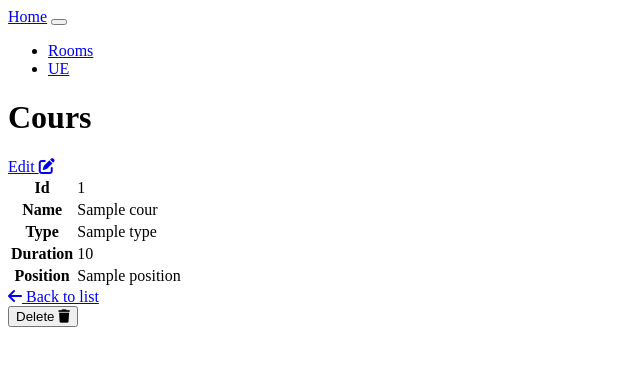
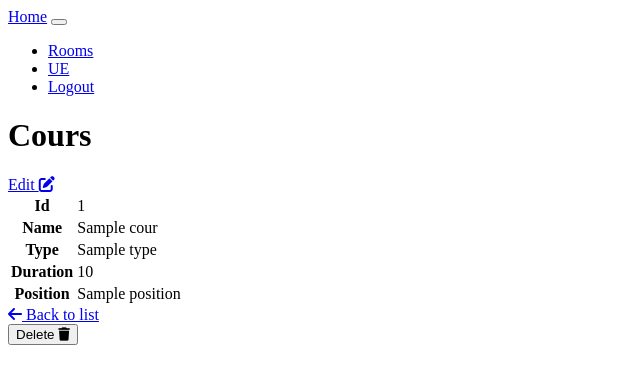
Before and after one commit to hmicael/gl_l3_sf, a Symfony app: template templates/cours/show.html.twig in a window 1280 px wide. Shown: the top 384 px of the page, without its empty margins (0-640 px from the left). Run offline with Twig, Linux system fonts and the light colour scheme; the template is opened without the code that fills it: most values are stand-ins (such as "Sample title", 1, 10 or a date in 2020); some libraries are stand-ins or nearby versions.

Commit message:
active navbav & logout

```diff
--- a/templates/base.html.twig
+++ b/templates/base.html.twig
@@ -18,7 +18,7 @@
     </head>
     <body>
         <header>
-            <nav class="navbar navbar-expand-lg navbar-light bg-light">
+            <nav class="navbar sticky-top navbar-expand-lg navbar-light bg-light">
                 <div class="container-fluid">
                   <a class="navbar-brand" href="{{path('app_default') }}">Home</a>
                   <button class="navbar-toggler" type="button" data-bs-toggle="collapse" data-bs-target="#navbarNav" aria-controls="navbarNav" aria-expanded="false" aria-label="Toggle navigation">
@@ -27,10 +27,21 @@
                   <div class="collapse navbar-collapse" id="navbarNav">
                     <ul class="navbar-nav">
                       <li class="nav-item">
-                        <a class="nav-link" href="{{ path('app_room_index') }}">Rooms</a>
+                        <a class="nav-link
+                          {% if app.request.attributes.get('_route') matches '{^app_room}' %}active{% endif %}"
+                          href="{{ path('app_room_index') }}">
+                          Rooms
+                        </a>
                       </li>
                       <li class="nav-item">
-                        <a class="nav-link" href="{{ path('app_ue_index') }}">UE</a>
+                        <a class="nav-link
+                          {% if app.request.attributes.get('_route') matches '{^app_ue|app_cours}' %}active{% endif %}"
+                          href="{{ path('app_ue_index') }}">
+                          UE
+                        </a>
+                      </li>
+                      <li class="nav-item">
+                        <a class="nav-link" href="{{ path('cas_bundle_logout') }}">Logout</a>
                       </li>
                     </ul>
                   </div>
```
